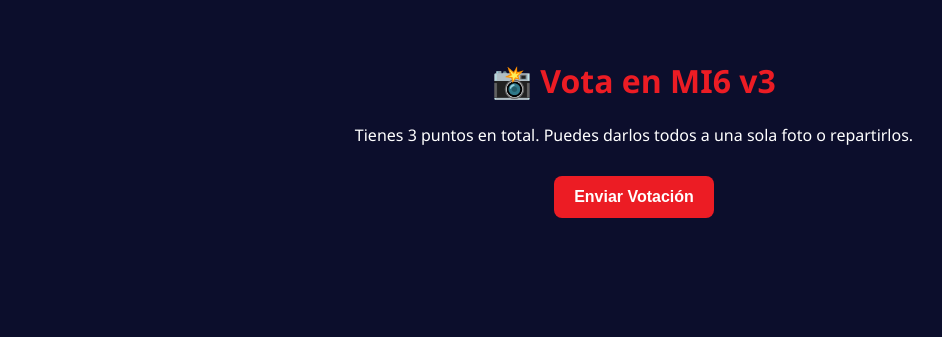
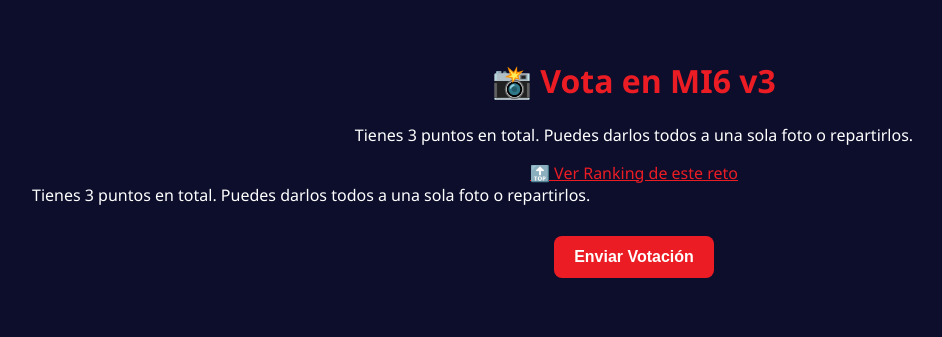
Before and after one commit to stephaneavril/networking, a Flask app: page /ver_fotos_mi6_v3 in a window 1280 px wide. Shown: the top 337 px of the page, without its empty margins (6-948 px from the left). Run offline with Flask 3, Linux system fonts and the light colour scheme; the visitor is signed in with stand-in values (Sample User, id 1); data comes from the database, SQL or seed files in the repository; data that the repository does not hold is empty; parts of the project's set-up code (start-up, migrations or seed data) failed here and were passed over.

Commit message:
✨ Ranking por reto para MI6 v1/v2/v3

```diff
--- a/app.py
+++ b/app.py
@@ -517,7 +517,7 @@ def ver_fotos_mi6():
     reto = conn.execute("SELECT * FROM retos WHERE nombre = ?", (nombre_reto,)).fetchone()
 
     if not reto:
-        conn.close()
+        conn.c@lose()
         return "❌ El reto no existe en la base de datos", 500
 
     reto_id = reto["id"]
@@ -592,14 +592,18 @@ def ranking_fotos():
 
     conn = get_db_connection()
 
-    # Obtener el reto activo tipo individual que sea de foto (Reto Foto o MI6)
-    reto = conn.execute('''
-        SELECT * FROM retos
-        WHERE tipo = 'individual' AND activo = 1
-        AND (nombre = 'Reto Foto' OR nombre LIKE 'MI6%')
-        ORDER BY id ASC
-        LIMIT 1
-    ''').fetchone()
+    nombre_reto = request.args.get("reto")
+
+    if nombre_reto:
+        reto = conn.execute("SELECT * FROM retos WHERE nombre = ?", (nombre_reto,)).fetchone()
+    else:
+        reto = conn.execute('''
+            SELECT * FROM retos
+            WHERE tipo = 'individual' AND activo = 1
+            AND (nombre = 'Reto Foto' OR nombre LIKE 'MI6%')
+            ORDER BY id ASC
+            LIMIT 1
+        ''').fetchone()
 
     if not reto:
         conn.close()
--- a/templates/ver_fotos_reto_foto.html
+++ b/templates/ver_fotos_reto_foto.html
@@ -61,7 +61,11 @@
 </head>
 <body>
   <h1>📸 Vota en {{ reto_nombre }}</h1>
-  <p style="text-align: center;">
+  <div style="text-align: center; margin-top: 20px;">
+    <p>Tienes 3 puntos en total. Puedes darlos todos a una sola foto o repartirlos.</p>
+    <a href="{{ url_for('ranking_fotos') }}?reto={{ reto_nombre }}" style="color: #ec1c24; text-decoration: underline;">🔝 Ver Ranking de este reto</a>
+  </div>
+
     Tienes 3 puntos en total. Puedes darlos todos a una sola foto o repartirlos.
   </p>
 
```
